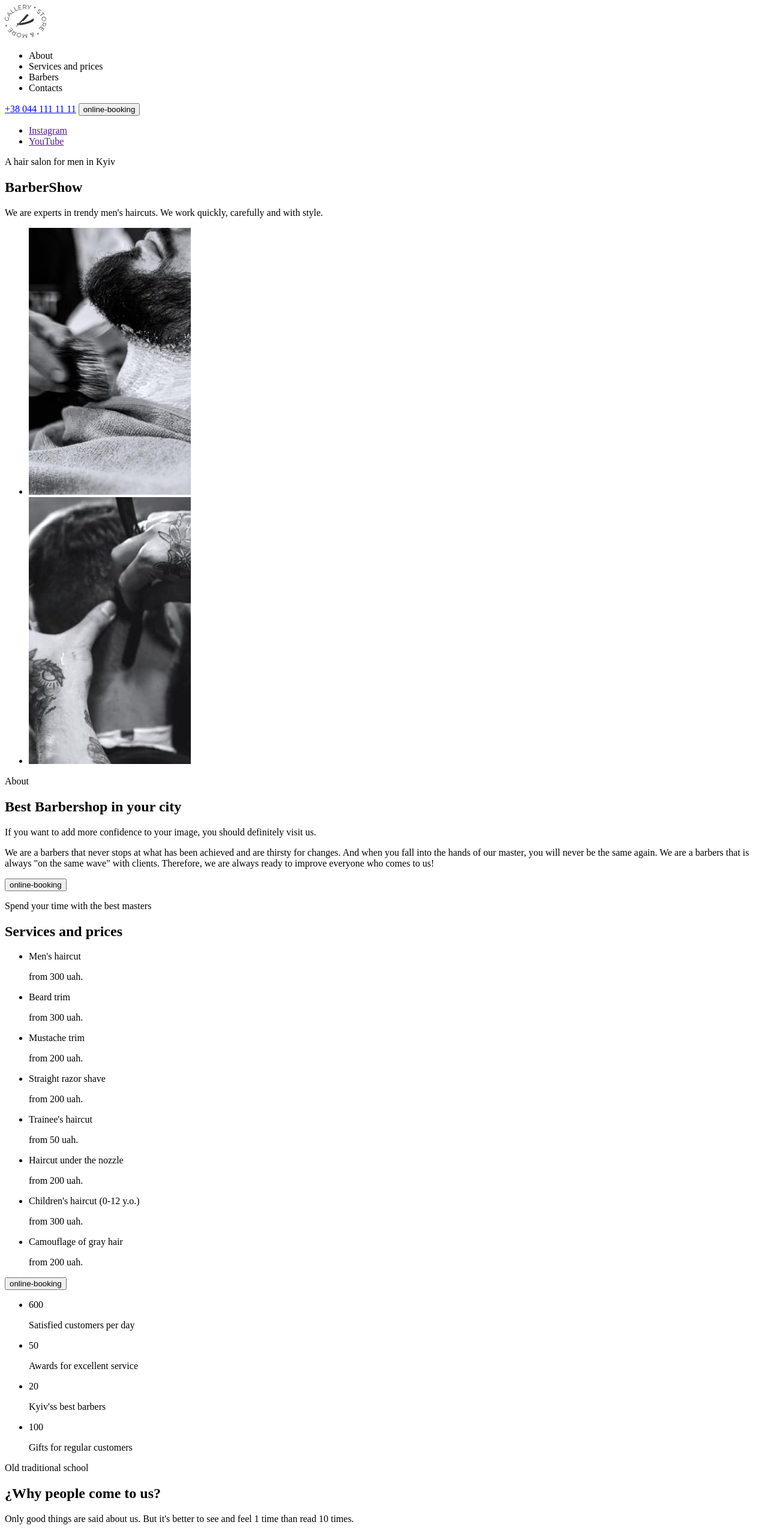
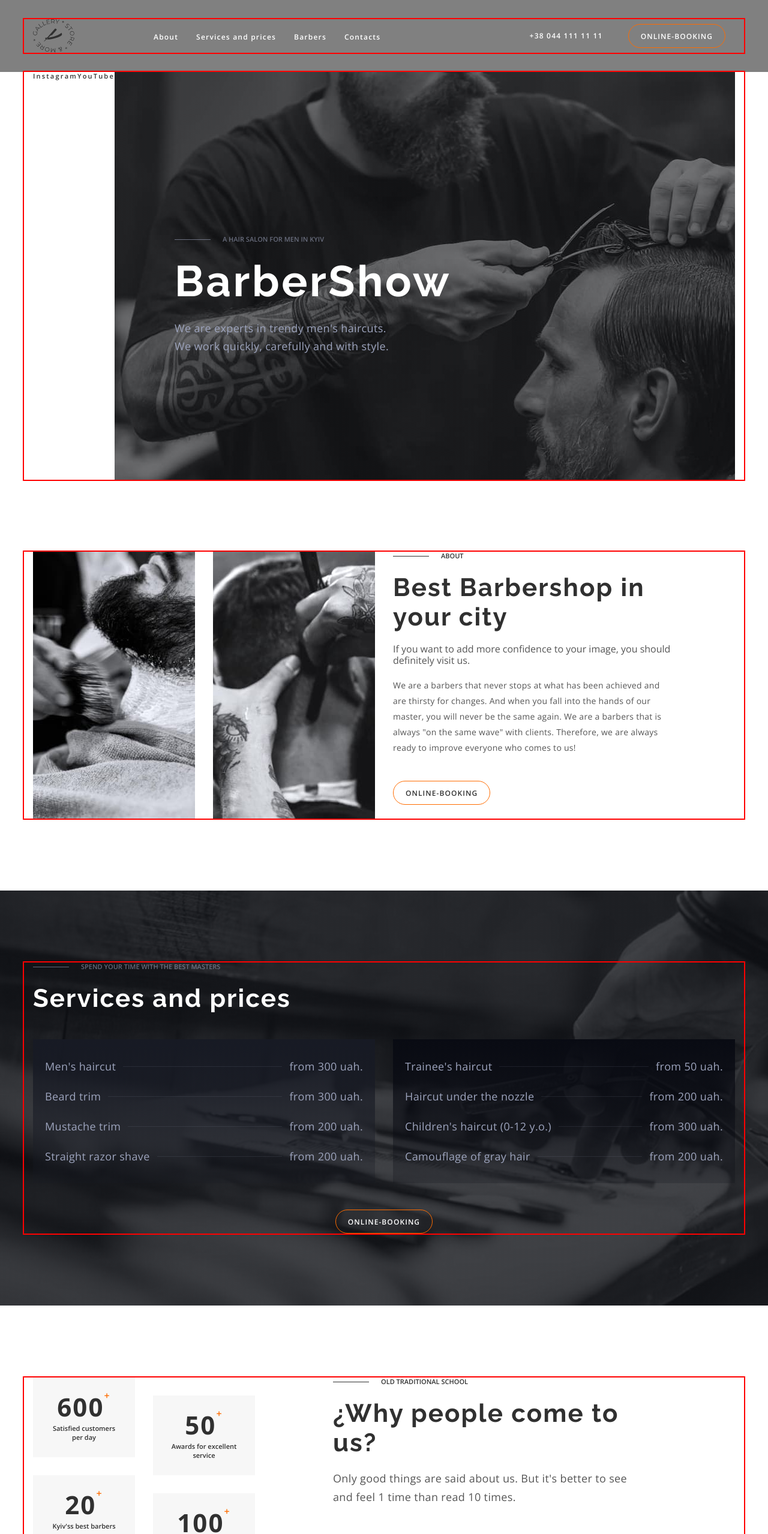
Before and after one commit to ivanivmaks/BarberShop, a plain HTML site: page index.html in a window 1280 px wide. Shown: the top 2558 px of the page at 60% size. Drawn offline with nearby package versions, Linux system fonts and the light colour scheme.

Commit message:
09/02/23 04:11

```diff
--- a/css/styles.css
+++ b/css/styles.css
@@ -0,0 +1,445 @@
+:root {
+  --white: #ffffff;
+  --border-btn: #ff6c00;
+  --hover-color: #ff6c00;
+  --main-black: #303030;
+  --secondary: #555555;
+  --text-dark-bg: #9da4bd;
+  --pre-dark-bg: rgba(157, 164, 189, 0.6);
+}
+
+/* ---------------------------------BODY--------------------------------- */
+body {
+  font-family: "Open Sans", sans-serif;
+}
+
+p,
+h1,
+h2,
+h3,
+h4,
+h5,
+h6 {
+  margin: 0;
+}
+
+ul {
+  margin: 0;
+  padding-left: 0;
+}
+
+img {
+  display: block;
+  max-width: 100%;
+  height: auto;
+}
+
+button {
+  cursor: pointer;
+}
+
+address {
+  font-style: normal;
+}
+
+.list {
+  list-style: none;
+}
+
+.link {
+  text-decoration: none;
+}
+
+.link:is(:hover, :focus) {
+  color: var(--hover-color);
+}
+
+.hidden {
+  position: absolute;
+  width: 1px;
+  height: 1px;
+  margin: -1px;
+  border: 0;
+  padding: 0;
+  white-space: nowrap;
+  clip-path: inset(100%);
+  clip: rect(0 0 0 0);
+  overflow: hidden;
+}
+
+.section {
+  padding-top: 120px;
+  padding-bottom: 120px;
+}
+
+.container {
+  width: 100%;
+  max-width: 1200px;
+  padding: 0 15px;
+  margin: 0 auto;
+  outline: 2px solid red;
+}
+
+.pre-title {
+  font-weight: 600;
+  font-size: 11px;
+  line-height: 1.36;
+  text-transform: uppercase;
+  display: flex;
+  align-items: center;
+  gap: 20px;
+  margin-bottom: 20px;
+}
+
+.pre-title::before {
+  content: "";
+  width: 60px;
+  height: 1px;
+  background-color: currentColor;
+}
+
+.title {
+  font-family: "Raleway", sans-serif;
+  font-size: 42px;
+  line-height: 1.17;
+  letter-spacing: 0.05em;
+}
+
+.after-title {
+  font-size: 18px;
+  line-height: 1.67;
+  letter-spacing: 0.02em;
+}
+/* -------------------------------BUTTONS------------------------------- */
+.btn {
+  min-width: 160px;
+  height: 40px;
+  padding: 12px 20px;
+  font-weight: 600;
+  font-size: 12px;
+  line-height: 1.33;
+  letter-spacing: 0.09em;
+  text-transform: uppercase;
+  border: 1px solid var(--border-btn);
+  border-radius: 25px;
+  background-color: transparent;
+}
+
+.btn:is(:hover, :focus) {
+  color: var(--white);
+  background-color: var(--hover-color);
+}
+/* --------------------------------HEADER-------------------------------- */
+.header {
+  padding-top: 32px;
+  padding-bottom: 32px;
+  background-color: grey;
+}
+
+.header-container {
+  display: flex;
+  align-items: center;
+}
+
+.header-nav {
+  display: flex;
+  align-items: center;
+  margin-right: auto;
+  gap: 132px;
+}
+
+.header-list {
+  display: flex;
+  gap: 30px;
+}
+
+.header-link {
+  font-weight: 600;
+  font-size: 12px;
+  line-height: 1.33;
+  letter-spacing: 0.1em;
+  color: var(--white);
+}
+
+.header-tel {
+  margin-right: 42px;
+  font-weight: 600;
+  font-size: 12px;
+  line-height: 1.33;
+  letter-spacing: 0.1em;
+  text-transform: uppercase;
+  color: var(--white);
+}
+
+.header-btn {
+  margin-right: 16px;
+  color: var(--white);
+  background-color: gray;
+}
+/* ---------------------------------HERO--------------------------------- */
+.hero {
+}
+
+.hero-container {
+  display: flex;
+}
+
+.hero-list {
+  display: flex;
+}
+
+.hero-item {
+}
+
+.hero-link {
+  display: flex;
+  font-weight: 600;
+  font-size: 11px;
+  line-height: 1.36;
+  letter-spacing: 0.2em;
+  color: var(--main-black);
+}
+
+.hero-wrap {
+  background-color: #797c8a;
+  background-image: linear-gradient(
+      rgba(25, 28, 38, 0.2),
+      rgba(25, 28, 38, 0.2)
+    ),
+    url(../images/hero-bg.jpg);
+  background-position: center;
+  background-repeat: no-repeat;
+  background-size: cover;
+  flex-grow: 1;
+  padding: 272px 100px 208px;
+}
+
+.hero-pre-title {
+  color: var(--pre-dark-bg);
+}
+
+.hero-title {
+  font-family: "Raleway", sans-serif;
+  font-weight: 700;
+  font-size: 72px;
+  line-height: 1.18;
+  letter-spacing: 0.05em;
+  color: var(--white);
+  margin-bottom: 20px;
+}
+
+.hero-after-title {
+  max-width: 360px;
+  color: var(--text-dark-bg);
+}
+/* --------------------------------ABOUT-------------------------------- */
+.about-container {
+  display: flex;
+  gap: 30px;
+}
+
+.about-list {
+  display: flex;
+  gap: 30px;
+}
+
+.about-wrap {
+  max-width: 470px;
+}
+
+.about-pre-title {
+  color: var(--main-black);
+}
+
+.about-title {
+  margin-bottom: 20px;
+  color: var(--main-black);
+}
+
+.about-after-title {
+  margin-bottom: 20px;
+  color: var(--secondary);
+}
+
+.about-text {
+  margin-bottom: 42px;
+  font-size: 14px;
+  line-height: 1.86;
+  letter-spacing: 0.02em;
+  color: var(--secondary);
+}
+
+.about-btn {
+  color: var(--main-black);
+}
+/* --------------------------------PRICES-------------------------------- */
+.prices {
+  max-width: 1600px;
+  background-color: #111319;
+  background-image: linear-gradient(
+      rgba(17, 19, 24, 0.8),
+      rgba(17, 19, 24, 0.8)
+    ),
+    url(../images/prices-bg.jpg);
+  margin: 0 auto;
+  background-repeat: no-repeat;
+  background-size: cover;
+}
+
+.prices-pre-title {
+  color: var(--pre-dark-bg);
+}
+
+.prices-title {
+  color: var(--white);
+  margin-bottom: 44px;
+}
+
+.prices-wrap {
+  display: flex;
+  justify-content: space-between;
+}
+
+.prices-list {
+  flex-basis: calc((100% - 30px) / 2);
+  padding: 30px 20px;
+  margin-bottom: 44px;
+}
+
+.prices-list:first-child {
+  background-image: linear-gradient(
+    180deg,
+    #171a24 0%,
+    rgba(23, 26, 36, 0.2) 100%
+  );
+}
+
+.prices-list:last-child {
+  background-image: linear-gradient(
+    180deg,
+    #090b13 0%,
+    rgba(9, 11, 19, 0.2) 100%
+  );
+}
+
+.prices-item {
+  display: flex;
+  align-items: center;
+  justify-content: space-between;
+  gap: 12px;
+}
+
+.prices-item + .prices-item {
+  margin-top: 20px;
+}
+
+.prices-item::before {
+  content: "";
+  width: 50px;
+  height: 1px;
+  background-color: rgba(157, 164, 189, 0.12);
+  flex-grow: 1;
+}
+
+.prices-item-text {
+  font-size: 18px;
+  line-height: 1.67;
+  letter-spacing: 0.02em;
+  color: var(--text-dark-bg);
+}
+
+.prices-item-text:first-child {
+  order: -1;
+}
+
+.prices-btn {
+  color: var(--white);
+  display: block;
+  margin: 0 auto;
+}
+/* --------------------------------STATS-------------------------------- */
+.stats-container {
+  display: flex;
+  gap: 130px;
+}
+
+.stats-list {
+  display: flex;
+  flex-wrap: wrap;
+  width: 370px;
+}
+
+.stats-item {
+  width: 170px;
+  height: 133px;
+  padding: 20px 24px;
+  background-color: #f7f7f7;
+}
+
+.stats-item:nth-child(even) {
+  margin-top: 30px;
+}
+
+.stats-item:nth-child(odd) {
+  margin-right: 30px;
+}
+
+.stats-item > span {
+  display: block;
+  font-weight: 700;
+  font-size: 42px;
+  line-height: 1.36;
+  text-align: center;
+  letter-spacing: 0.05em;
+  color: var(--main-black);
+}
+
+.stats-item > span::after {
+  content: "+";
+  vertical-align: top;
+  font-weight: 600;
+  font-size: 16px;
+  line-height: 1.37;
+  text-align: center;
+  color: var(--hover-color);
+}
+
+.stats-item-text {
+  font-weight: 600;
+  font-size: 11px;
+  line-height: 1.37;
+  text-align: center;
+  color: var(--main-black);
+}
+
+.stats-wrap {
+  max-width: 500px;
+}
+
+.stats-pre-title {
+  color: var(--main-black);
+}
+
+.stats-title {
+  color: var(--main-black);
+  margin-bottom: 20px;
+}
+
+.stats-after-title {
+  color: var(--secondary);
+}
+/* -------------------------------GALLERY------------------------------- */
+.gallery-pre-title {
+  color: var(--main-black);
+  margin-bottom: 44px;
+}
+
+.gallery-list {
+  display: flex;
+  flex-wrap: wrap;
+  gap: 30px;
+}
+
+.gallery-item {
+  flex-basis: calc((100% - 90px) / 4);
+}
--- a/index.html
+++ b/index.html
@@ -11,37 +11,50 @@
       href="https://fonts.googleapis.com/css2?family=Open+Sans:wght@400;600;700&family=Raleway:wght@700&display=swap"
       rel="stylesheet"
     />
+    <link
+      rel="stylesheet"
+      href="https://cdnjs.cloudflare.com/ajax/libs/modern-normalize/1.1.0/modern-normalize.min.css"
+      integrity="sha512-wpPYUAdjBVSE4KJnH1VR1HeZfpl1ub8YT/NKx4PuQ5NmX2tKuGu6U/JRp5y+Y8XG2tV+wKQpNHVUX03MfMFn9Q=="
+      crossorigin="anonymous"
+      referrerpolicy="no-referrer"
+    />
+    <link rel="stylesheet" href="./css/styles.css" />
   </head>
   <body>
     <header class="header">
+      <div class="container header-container">
         <nav class="header-nav">
           <a class="header-logo" href="./index.html">
             <img src="./images/logo.svg" alt="site logo" />
           </a>
           <ul class="header-list list">
             <li class="header-item">
-            <a class="header-link link" href=""></a>About
+              <a class="header-link link" href="">About</a>
             </li>
             <li class="header-item">
-            <a class="header-link link" href=""></a>Services and prices
+              <a class="header-link link" href="">Services and prices</a>
             </li>
             <li class="header-item">
-            <a class="header-link link" href=""></a>Barbers
+              <a class="header-link link" href="">Barbers</a>
             </li>
             <li class="header-item">
-            <a class="header-link link" href=""></a>Contacts
+              <a class="header-link link" href="">Contacts</a>
             </li>
           </ul>
         </nav>
-      <a class="header-tel" href="tel:+380441111111">+38 044 111 11 11</a>
-      <button class="primary-btn btn" type="button">online-booking</button>
+        <a class="header-tel link" href="tel:+380441111111"
+          >+38 044 111 11 11</a
+        >
+        <button class="header-btn btn" type="button">online-booking</button>
+      </div>
     </header>
     <main>
       <section class="hero">
+        <div class="container hero-container">
           <ul class="hero-list list">
             <li class="hero-item">
               <a
-              class="hero-link-link"
+                class="hero-link link"
                 target="_blank"
                 rel="noopener noreferrer nofollow"
                 href=""
@@ -50,7 +63,7 @@
             </li>
             <li class="hero-item">
               <a
-              class="hero-link-link"
+                class="hero-link link"
                 target="_blank"
                 rel="noopener noreferrer nofollow"
                 href=""
@@ -58,52 +71,51 @@
               </a>
             </li>
           </ul>
+          <div class="hero-wrap">
             <p class="hero-pre-title pre-title">A hair salon for men in Kyiv</p>
             <h1 class="hero-title">BarberShow</h1>
-        <p class="hero-after-title">
+            <p class="hero-after-title after-title">
               We are experts in trendy men&#39;s haircuts. We work quickly,
               carefully and with style.
             </p>
+          </div>
+        </div>
       </section>
-      <section class="About">
+      <section class="about section">
+        <div class="container about-container">
           <ul class="about-list list">
             <li class="about-item">
-            <img
-              src="./images/img1.jpg"
-              alt="haircut process"
-              width="270"
-              height="445"
-            />
+              <img src="./images/img1.jpg" alt="haircut process" width="270" />
             </li>
             <li class="about-item">
-            <img
-              src="./images/img2.jpg"
-              alt="haircut process"
-              width="270"
-              height="445"
-            />
+              <img src="./images/img2.jpg" alt="haircut process" width="270" />
             </li>
           </ul>
+          <div class="about-wrap">
             <p class="about-pre-title pre-title">About</p>
             <h2 class="about-title title">Best Barbershop in your city</h2>
-        <p class="about-after-title">
+            <p class="about-after-title after">
               If you want to add more confidence to your image, you should
               definitely visit us.
             </p>
             <p class="about-text">
-          We are a barbers that never stops at what has been achieved and are
-          thirsty for changes. And when you fall into the hands of our master,
-          you will never be the same again. We are a barbers that is always "on
-          the same wave" with clients. Therefore, we are always ready to improve
-          everyone who comes to us!
+              We are a barbers that never stops at what has been achieved and
+              are thirsty for changes. And when you fall into the hands of our
+              master, you will never be the same again. We are a barbers that is
+              always "on the same wave" with clients. Therefore, we are always
+              ready to improve everyone who comes to us!
             </p>
-        <button class="secondary-btn" type="button">online-booking</button>
+            <button class="about-btn btn" type="button">online-booking</button>
+          </div>
+        </div>
       </section>
-      <section class="prices">
+      <section class="prices section">
+        <div class="container">
           <p class="prices-pre-title pre-title">
             Spend your time with the best masters
           </p>
           <h2 class="prices-title title">Services and prices</h2>
+          <div class="prices-wrap">
             <ul class="prices-list list">
               <li class="prices-item">
                 <p class="prices-item-text">Men&#39;s haircut</p>
@@ -132,7 +144,9 @@
                 <p class="prices-item-text">from 200 uah.</p>
               </li>
               <li class="prices-item">
-            <p class="prices-item-text">Children&#39;s haircut (0-12 y.o.)</p>
+                <p class="prices-item-text">
+                  Children&#39;s haircut (0-12 y.o.)
+                </p>
                 <p class="prices-item-text">from 300 uah.</p>
               </li>
               <li class="prices-item">
@@ -140,9 +154,12 @@
                 <p class="prices-item-text">from 200 uah.</p>
               </li>
             </ul>
-        <button class="secondary-btn" type="button">online-booking</button>
+          </div>
+          <button class="prices-btn btn" type="button">online-booking</button>
+        </div>
       </section>
-      <section class="stats">
+      <section class="stats section">
+        <div class="container stats-container">
           <ul class="stats-list list">
             <li class="stats-item">
               <span>600</span>
@@ -161,14 +178,18 @@
               <p class="stats-item-text">Gifts for regular customers</p>
             </li>
           </ul>
+          <div class="stats-wrap">
             <p class="stats-pre-title pre-title">Old traditional school</p>
             <h2 class="stats-title title">¿Why people come to us?</h2>
-        <p class="stats-after-title">
-          Only good things are said about us. But it's better to see and feel 1
-          time than read 10 times.
+            <p class="stats-after-title after-title">
+              Only good things are said about us. But it's better to see and
+              feel 1 time than read 10 times.
             </p>
+          </div>
+        </div>
       </section>
-      <section class="barbers">
+      <section class="barbers section">
+        <div class="container">
           <p class="barbers-pre-title pre-title">
             For true enjoyers of the atmosphere
           </p>
@@ -179,7 +200,6 @@
                 src="./images/barber1.jpg"
                 alt="barber picture"
                 width="370"
-              height="346"
               />
               <h3 class="babers-item-title">John Smith</h3>
               <p class="barbers-item-text">Extreme Barber</p>
@@ -189,7 +209,6 @@
                 src="./images/barber2.jpg"
                 alt="barber picture"
                 width="370"
-              height="346"
               />
               <h3 class="babers-item-title">Michele Doe</h3>
               <p class="barbers-item-text">Extreme Barber</p>
@@ -199,50 +218,50 @@
                 src="./images/barber3.jpg"
                 alt="barber picture"
                 width="370"
-              height="346"
               />
               <h3 class="babers-item-title">Alan Black</h3>
               <p class="barbers-item-text">Extreme Barber</p>
             </li>
           </ul>
+        </div>
       </section>
-      <section class="gallery">
-        <p class="gallery-pre-title-title"></p>
-        <h2 class="visually-hidden">Gallery</h2>
-        <ul>
-          <li>
+      <section class="gallery section">
+        <div class="container">
+          <p class="gallery-pre-title pre-title">
+            In Latin, "barba" means "beard"
+          </p>
+          <h2 class="hidden">Gallery</h2>
+          <ul class="gallery-list list">
+            <li class="gallery-item">
               <img
                 src="./images/gallery1.jpg"
                 alt="barbers gallery"
                 width="270"
-              height="360"
               />
             </li>
-          <li>
+            <li class="gallery-item">
               <img
                 src="./images/gallery2.jpg"
                 alt="barbers gallery"
                 width="270"
-              height="360"
               />
             </li>
-          <li>
+            <li class="gallery-item">
               <img
                 src="./images/gallery3.jpg"
                 alt="barbers gallery"
                 width="270"
-              height="360"
               />
             </li>
-          <li>
+            <li class="gallery-item">
               <img
                 src="./images/gallery4.jpg"
                 alt="barbers gallery"
                 width="270"
-              height="360"
               />
             </li>
           </ul>
+        </div>
       </section>
     </main>
     <footer></footer>
```
Also changed, not shown: images/hero-bg.jpg (added), images/prices-bg.jpg (added). Lines whose indentation alone changed are shown as unchanged.
